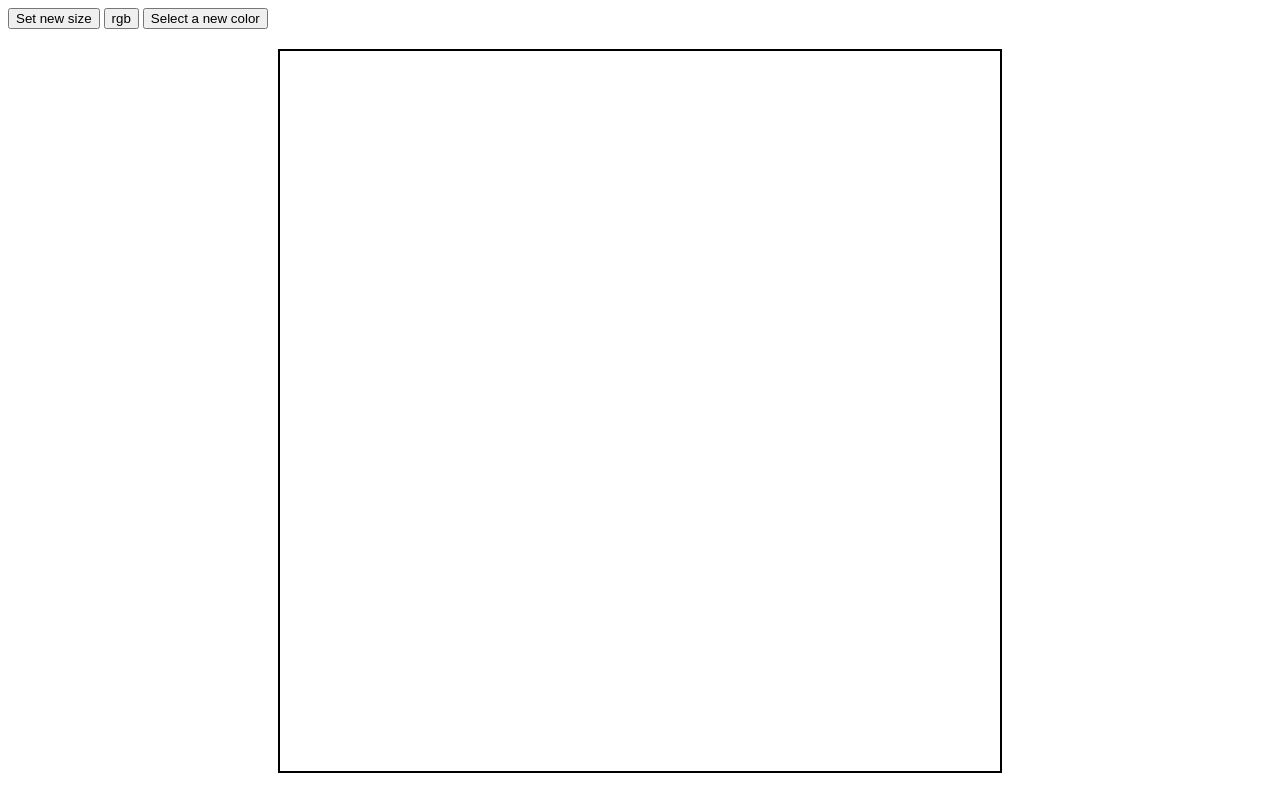
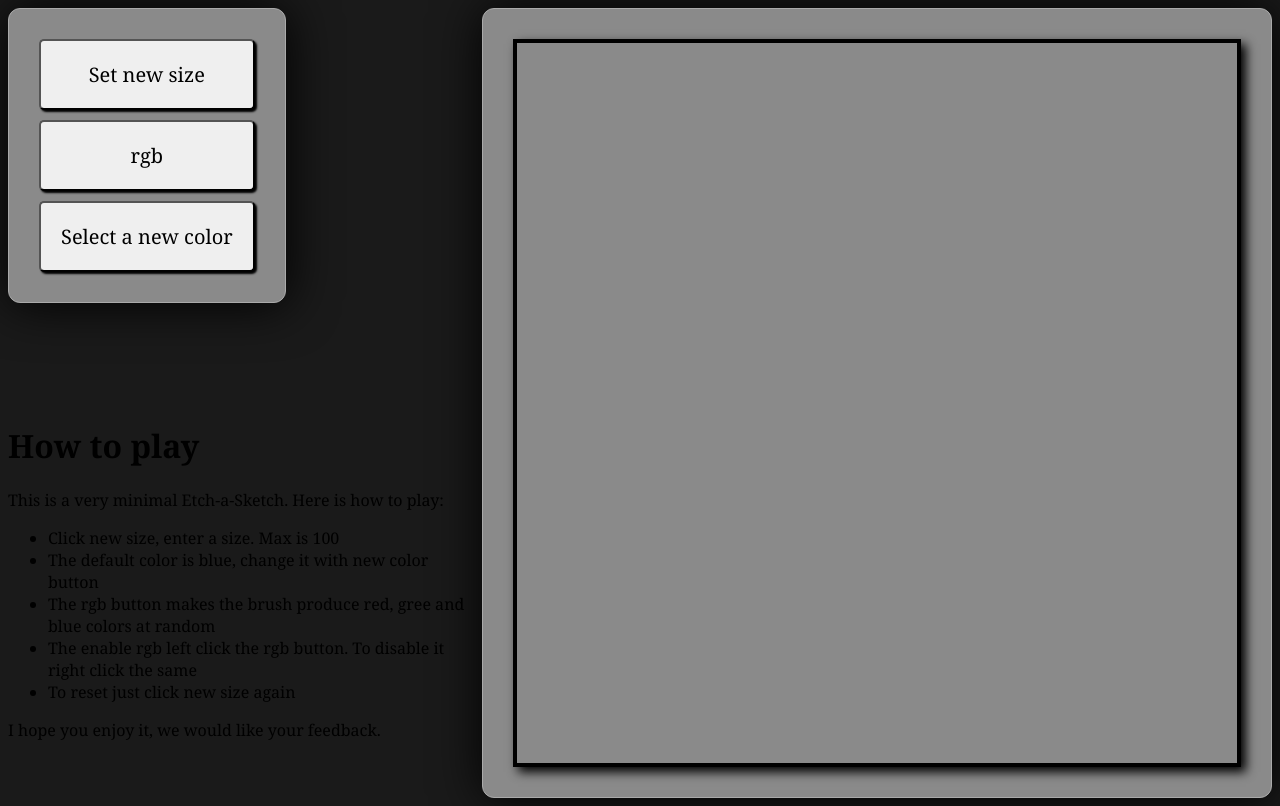
Before and after one commit to baronhas67/Etch-a-Sketch, a plain HTML site: page index.html in a window 1280 px wide. Drawn offline with Linux system fonts and the light colour scheme.

Commit message:
Add style to whole page
arranged the elements, and also changed the title
of the page. Wrote a few instructions.

```diff
--- a/index.html
+++ b/index.html
@@ -3,14 +3,33 @@
 <head>
     <meta charset="UTF-8">
     <meta name="viewport" content="width=device-width, initial-scale=1.0">
-    <title>Document</title>
+    <title>Etch-a-Sketch-basic</title>
     <link rel="stylesheet" href="styles.css">
     <script src="scripts.js" defer></script>
 </head>
 <body>
-    <button id="newbtn">Set new size</button>
-    <button id="toggleColor">rgb</button>
-    <button id="newColor">Select a new color</button>
-    <div id="box-holder"></div>
+    <div class="btn-n-pContainer">
+    <div class="btn-container">
+        <button id="newbtn">Set new size</button>
+        <button id="toggleColor">rgb</button>
+        <button id="newColor">Select a new color</button>
+    </div>
+    <div class="instruction-div">
+        <h1>How to play</h1>
+        <p>This is a very minimal Etch-a-Sketch. Here is how to play:
+            <ul>
+                <li>Click new size, enter a size. Max is 100</li>
+                <li>The default color is blue, change it with new color button</li>
+                <li>The rgb button makes the brush produce red, gree and blue colors at random</li>
+                <li>The enable rgb left click the rgb button. To disable it right click the same</li>
+                <li>To reset just click new size again</li>
+            </ul>
+            I hope you enjoy it, we would like your feedback.
+        </p>
+    </div>
+    </div>
+    <div class="canvas-container">
+        <div id="box-holder"></div>
+    </div>
 </body>
 </html>
--- a/styles.css
+++ b/styles.css
@@ -1,14 +1,22 @@
+body {
+    display: flex;
+    justify-content: space-around;
+    background-color: rgb(26, 26, 26);
+    font-family: Georgia, 'Times New Roman', Times, serif;
+}
+
 #box-holder {
-    margin: 20px auto;
+    margin: 0 auto;
     height: 90vh;
     width: 90vh;
-    border: 2px solid black;
+    border: 4px solid black;
     display: flex;
     flex-wrap: wrap;
     padding: 0px;
     gap: 0px;
     align-items: stretch;
     align-content: center;
+    box-shadow: 5px 5px 10px black;
 }
 
 .boxes {
@@ -18,3 +26,43 @@
     aspect-ratio: 1 / 1;
     flex-basis: 6.25%;
 }
+
+.btn-container {
+    border: 2px solid black;
+    background-color: rgb(138, 138, 138);
+    border: 1px solid rgb(170, 170, 170);
+    border-radius: 12px;
+    padding: 30px;
+    box-shadow: 1px 1px 50px black;
+    align-self: flex-start;
+    display: flex;
+    flex-flow: column nowrap;
+    gap: 10px;
+}
+
+.canvas-container {
+    border: 2px solid black;
+    background-color: rgb(138, 138, 138);
+    border: 1px solid rgb(170, 170, 170);
+    border-radius: 12px;
+    padding: 30px;
+    box-shadow: 1px 1px 50px black;
+}
+
+button {
+    padding: 20px;
+    border-radius: 5px;
+    font-size: 20px;
+    font-family: Georgia, 'Times New Roman', Times, serif;
+    box-shadow: 2px 2px 2px black;
+}
+
+button:hover {
+    background-color: rgb(184, 184, 184);
+}
+
+.btn-n-pContainer {
+    display: flex;
+    flex-flow: column nowrap;
+    gap: 100px;
+}
```
